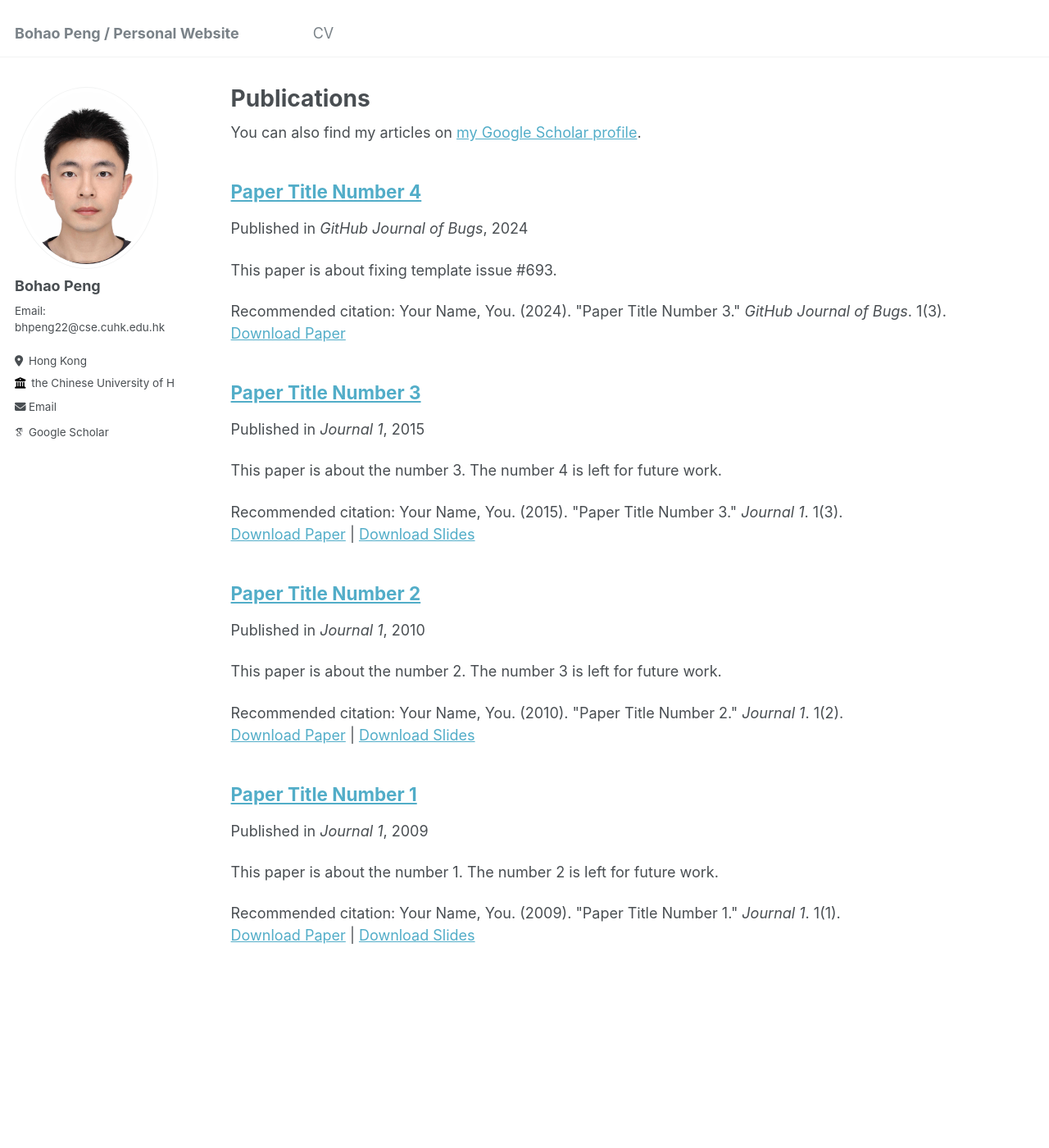
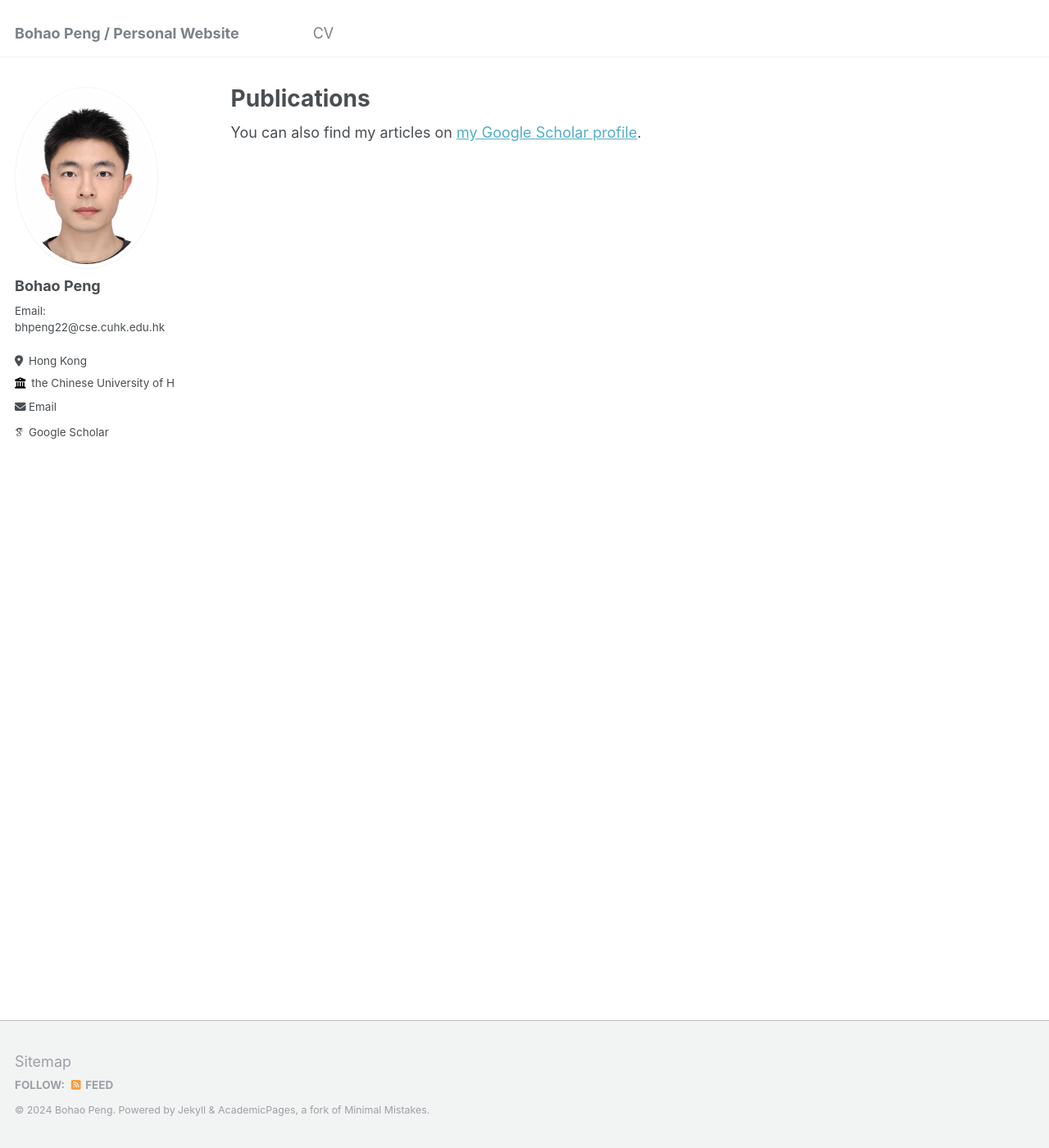
Before and after one commit to Pbihao/pbihao.github.io, a Jekyll site: the page built from _pages/publications.md, in a window 1280 px wide and 1400 px high. Shown: the whole window at 82% size. Built offline with Jekyll 4.4.1, drawn with Linux system fonts in a browser that asks for light colours; some web fonts are replaced.

```diff
--- a/_publications/2009-10-01-paper-title-number-1.md
+++ /dev/null
@@ -1,13 +0,0 @@
----
-title: "Paper Title Number 1"
-collection: publications
-permalink: /publication/2009-10-01-paper-title-number-1
-excerpt: 'This paper is about the number 1. The number 2 is left for future work.'
-date: 2009-10-01
-venue: 'Journal 1'
-slidesurl: 'http://academicpages.github.io/files/slides1.pdf'
-paperurl: 'http://academicpages.github.io/files/paper1.pdf'
-citation: 'Your Name, You. (2009). &quot;Paper Title Number 1.&quot; <i>Journal 1</i>. 1(1).'
----
-
-The contents above will be part of a list of publications, if the user clicks the link for the publication than the contents of section will be rendered as a full page, allowing you to provide more information about the paper for the reader. When publications are displayed as a single page, the contents of the above "citation" field will automatically be included below this section in a smaller font.
--- a/_publications/2010-10-01-paper-title-number-2.md
+++ /dev/null
@@ -1,13 +0,0 @@
----
-title: "Paper Title Number 2"
-collection: publications
-permalink: /publication/2010-10-01-paper-title-number-2
-excerpt: 'This paper is about the number 2. The number 3 is left for future work.'
-date: 2010-10-01
-venue: 'Journal 1'
-slidesurl: 'http://academicpages.github.io/files/slides2.pdf'
-paperurl: 'http://academicpages.github.io/files/paper2.pdf'
-citation: 'Your Name, You. (2010). &quot;Paper Title Number 2.&quot; <i>Journal 1</i>. 1(2).'
----
-
-The contents above will be part of a list of publications, if the user clicks the link for the publication than the contents of section will be rendered as a full page, allowing you to provide more information about the paper for the reader. When publications are displayed as a single page, the contents of the above "citation" field will automatically be included below this section in a smaller font.
--- a/_publications/2015-10-01-paper-title-number-3.md
+++ /dev/null
@@ -1,13 +0,0 @@
----
-title: "Paper Title Number 3"
-collection: publications
-permalink: /publication/2015-10-01-paper-title-number-3
-excerpt: 'This paper is about the number 3. The number 4 is left for future work.'
-date: 2015-10-01
-venue: 'Journal 1'
-slidesurl: 'http://academicpages.github.io/files/slides3.pdf'
-paperurl: 'http://academicpages.github.io/files/paper3.pdf'
-citation: 'Your Name, You. (2015). &quot;Paper Title Number 3.&quot; <i>Journal 1</i>. 1(3).'
----
-
-The contents above will be part of a list of publications, if the user clicks the link for the publication than the contents of section will be rendered as a full page, allowing you to provide more information about the paper for the reader. When publications are displayed as a single page, the contents of the above "citation" field will automatically be included below this section in a smaller font.
--- a/_publications/2024-02-17-paper-title-number-4.md
+++ /dev/null
@@ -1,12 +0,0 @@
----
-title: "Paper Title Number 4"
-collection: publications
-permalink: /publication/2024-02-17-paper-title-number-4
-excerpt: 'This paper is about fixing template issue #693.'
-date: 2024-02-17
-venue: 'GitHub Journal of Bugs'
-paperurl: 'http://academicpages.github.io/files/paper3.pdf'
-citation: 'Your Name, You. (2024). &quot;Paper Title Number 3.&quot; <i>GitHub Journal of Bugs</i>. 1(3).'
----
-
-The contents above will be part of a list of publications, if the user clicks the link for the publication than the contents of section will be rendered as a full page, allowing you to provide more information about the paper for the reader. When publications are displayed as a single page, the contents of the above "citation" field will automatically be included below this section in a smaller font.
--- /dev/null
+++ b/compress.py
@@ -0,0 +1,4 @@
+import cv2
+
+img = cv2.imread("2023CVPR_HDMNet.png")
+cv2.imwrite("2023CVPR_HDMNet.jpg", img, [cv2.IMWRITE_JPEG_QUALITY, 85])
```
Also changed, not shown: _pages/about.md (+19 -0 lines), _publications/bibs/2023CVPR_HDMNet.txt (added, +7 -0 lines), _publications/images/2023CVPR_HDMNet.jpg (added), 1 other file.
